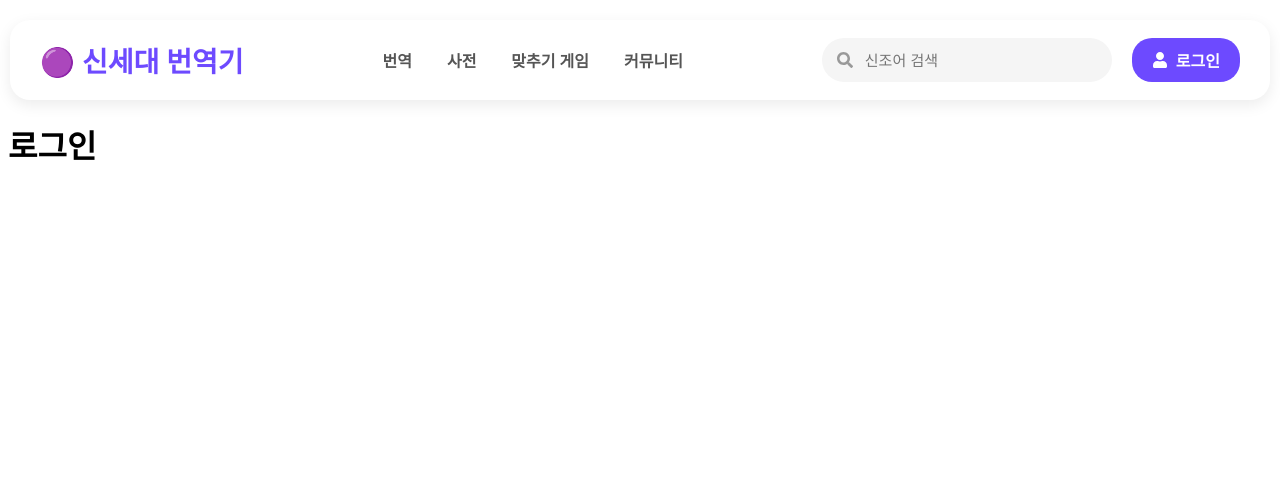
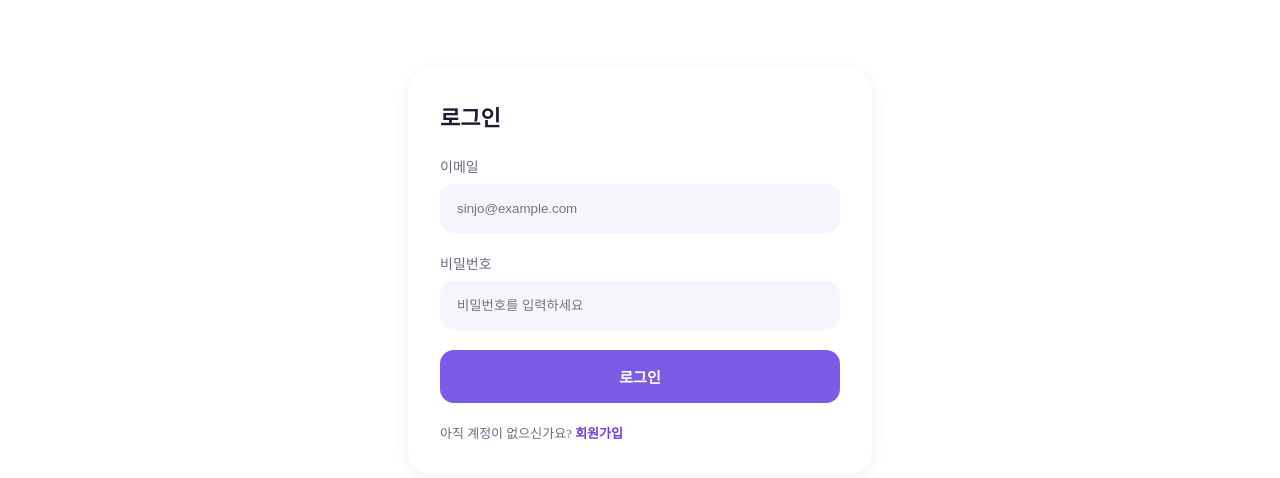
Before and after one commit to axioe/sinjoAI, a React (Vite) app in the folder front_end/: page /login in a window 1280 px wide. Shown: the top 478 px of the page. Built offline with nearby package versions, Linux system fonts and the light colour scheme.

Commit message:
로그인 페이지

```diff
--- a/front_end/src/App.jsx
+++ b/front_end/src/App.jsx
@@ -5,7 +5,7 @@ import Translate from "./pages/Translate";
 import Dictionary from "./pages/Dictionary";
 import Game from "./pages/Game";
 import Community from "./pages/Community";
-import Login from "./pages/Login";
+import Login from "./pages/Login/Login";
 
 function App() {
   return (
--- a/front_end/src/pages/Login.jsx
+++ /dev/null
@@ -1,12 +0,0 @@
-import Header from "../components/Header/Header";
-
-function Login() {
-  return (
-    <div className="container">
-      <Header />
-      <h1>로그인</h1>
-    </div>
-  );
-}
-
-export default Login;
--- /dev/null
+++ b/front_end/src/pages/Login/Login.css
@@ -0,0 +1,81 @@
+.login-page {
+  display: flex;
+  justify-content: center;
+  padding: 60px 20px;
+}
+
+.login-card {
+  width: 400px;
+  padding: 32px;
+  background: #fff;
+  border-radius: 24px;
+  box-shadow: 0 4px 16px rgba(58, 42, 110, 0.07);
+}
+
+.login-title {
+  margin: 0 0 24px;
+  font-size: 22px;
+  color: #1f1b33;
+}
+
+.login-field {
+  margin-bottom: 20px;
+  text-align: left;
+}
+
+.login-field label {
+  display: block;
+  margin-bottom: 8px;
+  font-size: 14px;
+  font-weight: 500;
+  color: #6e6885;
+}
+
+.login-field input {
+  width: 100%;
+  padding: 16px;
+  background: #f7f5fc;
+  border: 1px solid transparent;
+  border-radius: 14px;
+  box-sizing: border-box;
+}
+
+.login-field input:focus {
+  outline: none;
+  background: #fff;
+  border-color: #7c5ce6;
+  box-shadow: 0 0 0 4px rgba(124, 92, 230, 0.18);
+}
+
+.login-error {
+  margin: 8px 0 0;
+  font-size: 13px;
+  color: #e04a5f;
+}
+
+.login-submit {
+  width: 100%;
+  padding: 16px;
+  border: none;
+  border-radius: 14px;
+  background: #7c5ce6;
+  color: #fff;
+  font-size: 15px;
+  font-weight: 700;
+}
+
+.login-submit:hover {
+  background: #6b49d8;
+}
+
+.login-footer {
+  margin: 20px 0 0;
+  font-size: 13px;
+  color: #6e6885;
+}
+
+.login-footer a {
+  color: #6d3fe0;
+  font-weight: 700;
+  text-decoration: none;
+}
--- /dev/null
+++ b/front_end/src/pages/Login/Login.jsx
@@ -0,0 +1,82 @@
+import { useState } from "react";
+import "./Login.css";
+import { Link } from "react-router-dom";
+
+function Login() {
+  const [email, setEmail] = useState("");
+  const [password, setPassword] = useState("");
+  const [errors, setErrors] = useState({});
+
+  const handleSubmit = (e) => {
+    e.preventDefault(); // 폼 기본 동작(새로고침)을 막는다
+
+    const found = {};
+
+    if (!email.trim()) {
+      found.email = "이메일을 입력해 주세요.";
+    } else if (!/^[^\s@]+@[^\s@]+\.[^\s@]+$/.test(email)) {
+      found.email = "이메일 형식이 올바르지 않습니다.";
+    }
+
+    if (!password) {
+      found.password = "비밀번호를 입력해 주세요.";
+    }
+
+    setErrors(found);
+
+    if (Object.keys(found).length > 0) return;
+
+    // TODO: 서버 연동 시 여기에 로그인 요청을 넣는다
+    console.log("로그인 시도", { email, password });
+    alert("입력값 검증 통과");
+  };
+
+  return (
+    <div className="login-page">
+      <form className="login-card" onSubmit={handleSubmit} noValidate>
+        <h1 className="login-title">로그인</h1>
+
+        <div className="login-field">
+          <label htmlFor="email">이메일</label>
+          <input
+            id="email"
+            type="email"
+            value={email}
+            onChange={(e) => {
+              setEmail(e.target.value);
+              setErrors((prev) => ({ ...prev, email: undefined }));
+            }}
+            placeholder="sinjo@example.com"
+          />
+          {errors.email && <p className="login-error">{errors.email}</p>}
+        </div>
+
+        <div className="login-field">
+          <label htmlFor="password">비밀번호</label>
+          <input
+            id="password"
+            type="password"
+            value={password}
+            onChange={(e) => {
+              setPassword(e.target.value);
+              setErrors((prev) => ({ ...prev, password: undefined }));
+            }}
+            placeholder="비밀번호를 입력하세요"
+          />
+          {errors.password && <p className="login-error">{errors.password}</p>}
+        </div>
+
+        <button type="submit" className="login-submit">
+          로그인
+        </button>
+
+        <p className="login-footer">
+          아직 계정이 없으신가요? <Link to="/signup">회원가입</Link>
+        </p>
+
+      </form>
+    </div>
+  );
+}
+
+export default Login;
```
Also changed, not shown: 1 other file (tests, documents, lock files or other folders).
